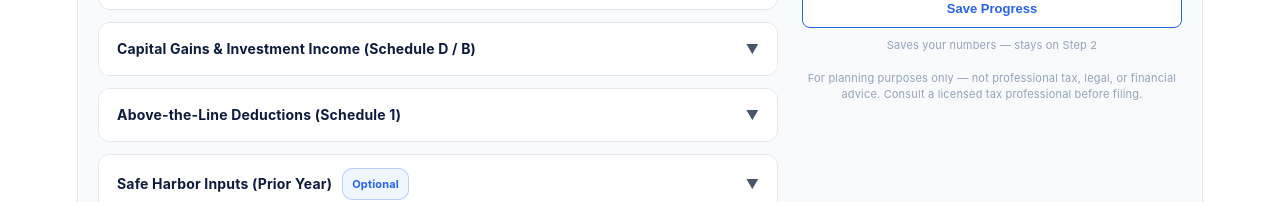
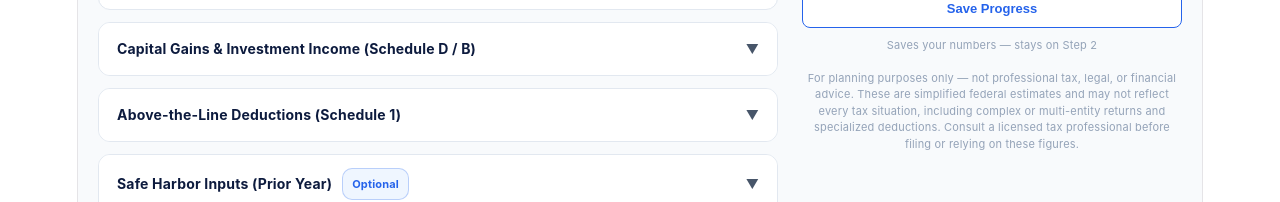
Before and after one commit to natashaverela-speckm/TaxStat360, a React (Vite) app: page /tax-return in a window 1280 px wide. Shown: the part 903-1105 px from the top of the page. Built offline with nearby package versions, Linux system fonts and the light colour scheme; no server answers; sample sign-in values are in the browser's storage.

Commit message:
Update disclaimer in TaxReturn component
Expanded disclaimer to clarify that estimates may not cover all tax situations.

```diff
--- a/src/TaxReturn.jsx
+++ b/src/TaxReturn.jsx
@@ -1383,7 +1383,7 @@ export default function TaxReturn() {
           </div>
 
           <div style={{ marginTop: 12, fontSize: 11, color: '#94A3B8', textAlign: 'center', lineHeight: 1.5 }}>
-            For planning purposes only — not professional tax, legal, or financial advice. Consult a licensed tax professional before filing.
+            For planning purposes only — not professional tax, legal, or financial advice. These are simplified federal estimates and may not reflect every tax situation, including complex or multi-entity returns and specialized deductions. Consult a licensed tax professional before filing or relying on these figures.
           </div>
 
           <style>{`@keyframes spin { to { transform: rotate(360deg) } }`}</style>
```
